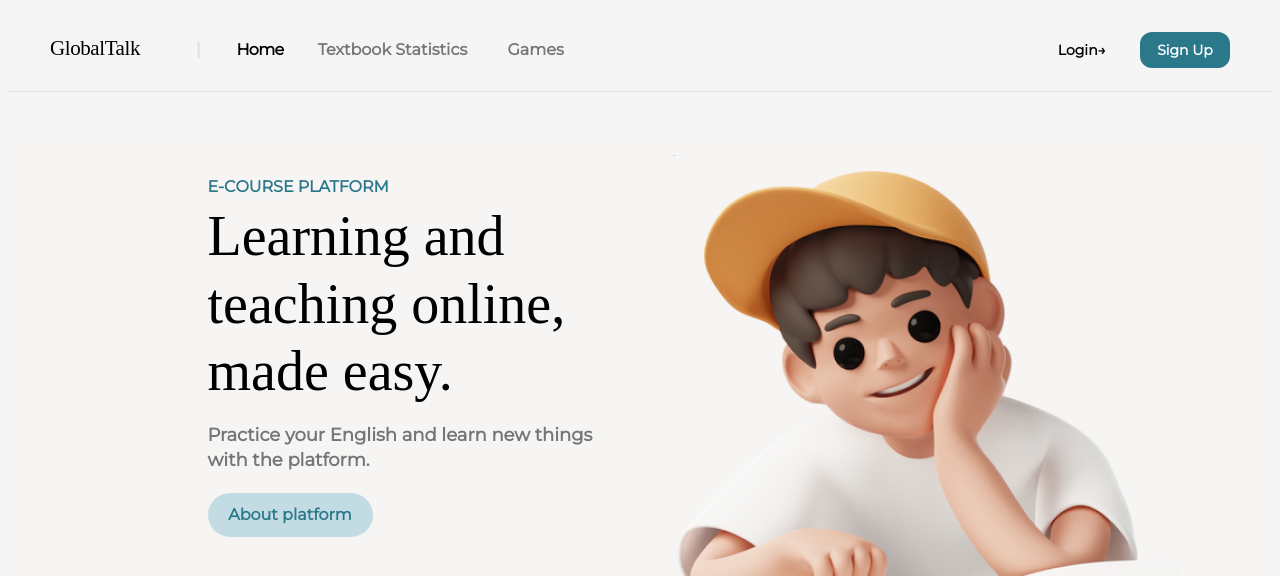
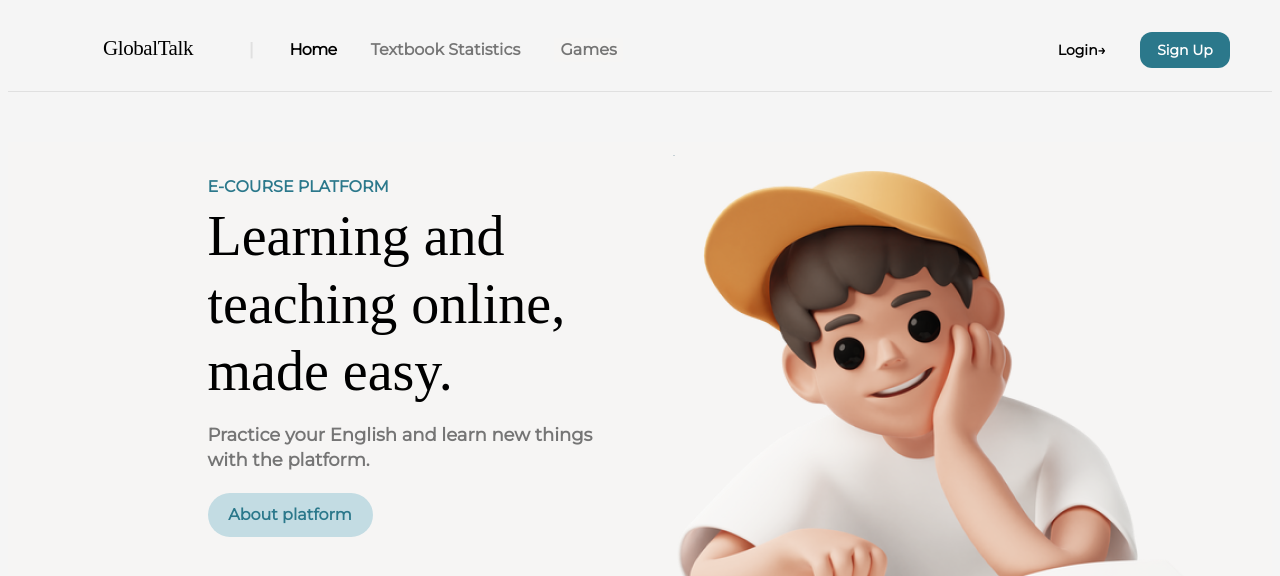
Before and after one commit to olikodavita/homeworrk8, a plain HTML site: page index.html in a window 1280 px wide. Shown: the top 576 px of the page. Drawn offline with Linux system fonts and the light colour scheme; a web font is replaced by a local one.

Commit message:
Update style.css

```diff
--- a/style.css
+++ b/style.css
@@ -19,7 +19,7 @@ body {
 
 
 }
-
+.menu{margin-left: 53px;}
 
 .satauri {
     display: block;
```
